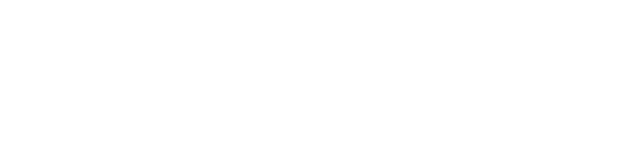
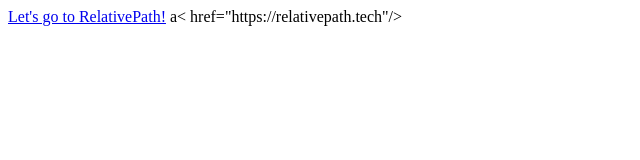
Before and after one commit to IndigeDink/IndigeDink.github.io, a plain HTML site: page index.html in a window 1280 px wide. Shown: the whole page, without its empty margins (0-640 px from the left). Drawn offline with Linux system fonts and the light colour scheme.

Commit message:
Update index.html

```diff
--- a/index.html
+++ b/index.html
@@ -6,6 +6,7 @@
     <title>Document</title>
 </head>
 <body>
-
+    <a href="relativepath.tech">Let's go to RelativePath!</a>
 </body>
 </html>
+a< href="https://relativepath.tech"/>
```
